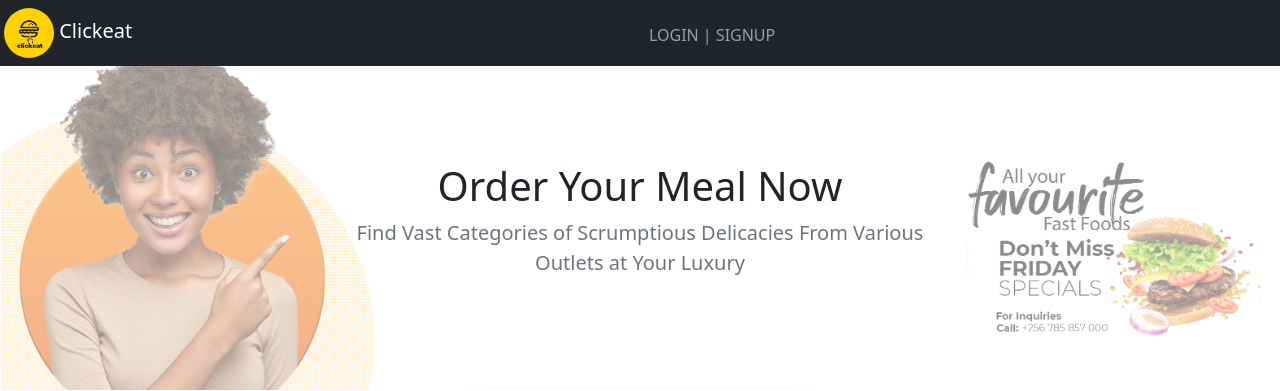
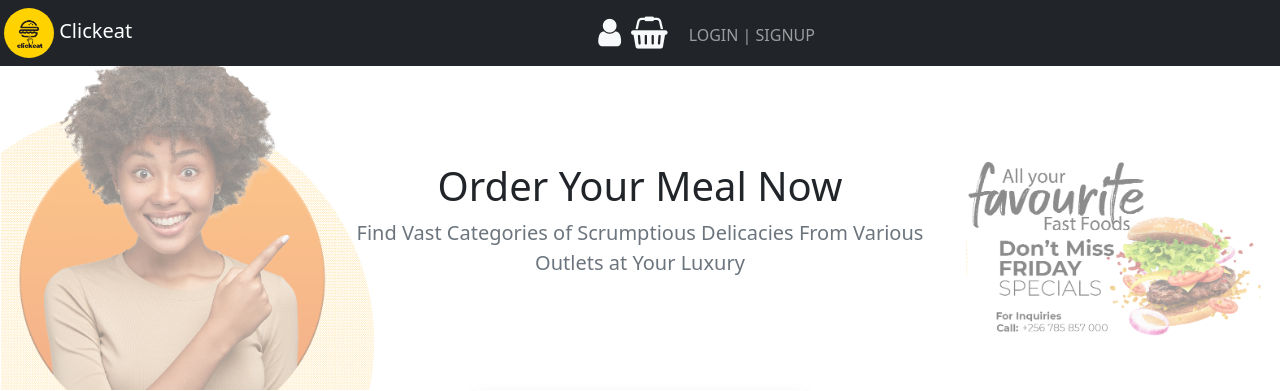
Before and after one commit to samuelitwaru/clickeat-webiste, a Flask app: page / in a window 1280 px wide. Shown: the top 391 px of the page. Run offline with Flask 2, Linux system fonts and the light colour scheme; some libraries are stand-ins or nearby versions.

Commit message:
uncommented

```diff
--- a/app/templates/index/header.html
+++ b/app/templates/index/header.html
@@ -6,8 +6,8 @@
 		</a>
 	</div>
 
-	<!-- <button class="px-1 btn btn-dark"><span class="text-light fa fa-user fa-2x"></span></button>
-	<button class="px-1 btn btn-dark"><span class="text-light fa fa-shopping-basket fa-2x"></span></button> -->
+	<button class="px-1 btn btn-dark"><span class="text-light fa fa-user fa-2x"></span></button>
+	<button class="px-1 btn btn-dark"><span class="text-light fa fa-shopping-basket fa-2x"></span></button>
 
 	<button class="navbar-toggler" type="button" data-bs-toggle="collapse" data-bs-target="#navbarSupportedContent" aria-controls="navbarSupportedContent" aria-expanded="false" aria-label="Toggle navigation">
 		<span class="navbar-toggler-icon"></span>
```
